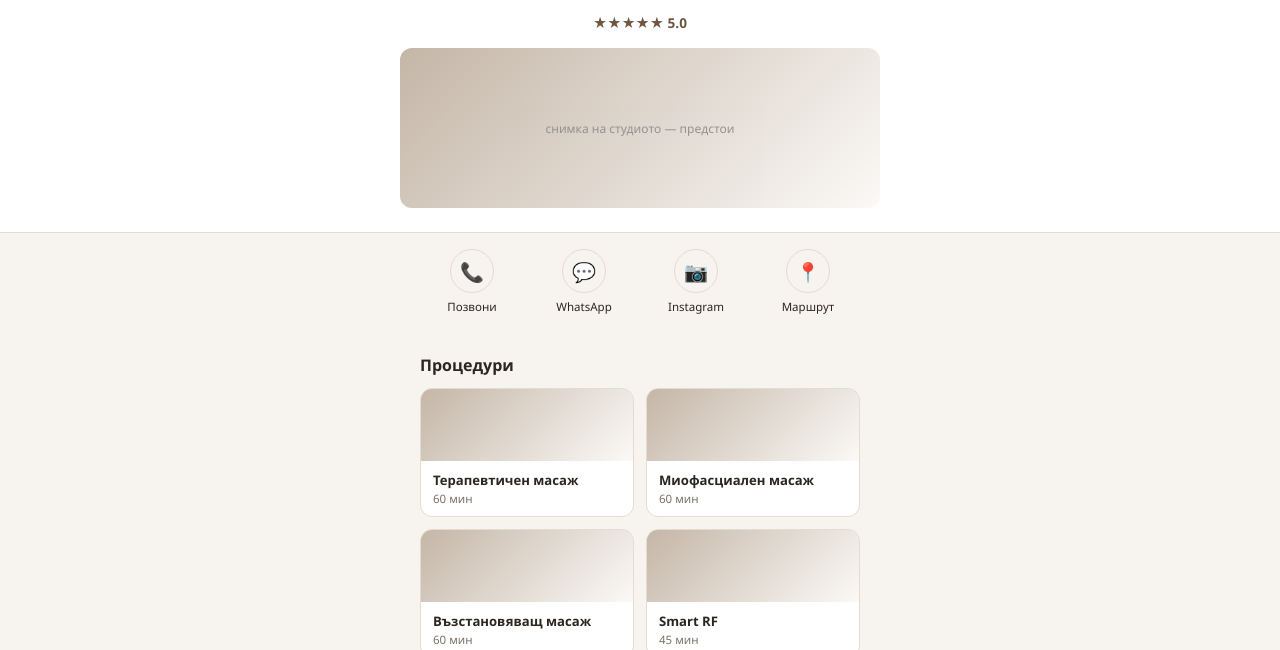
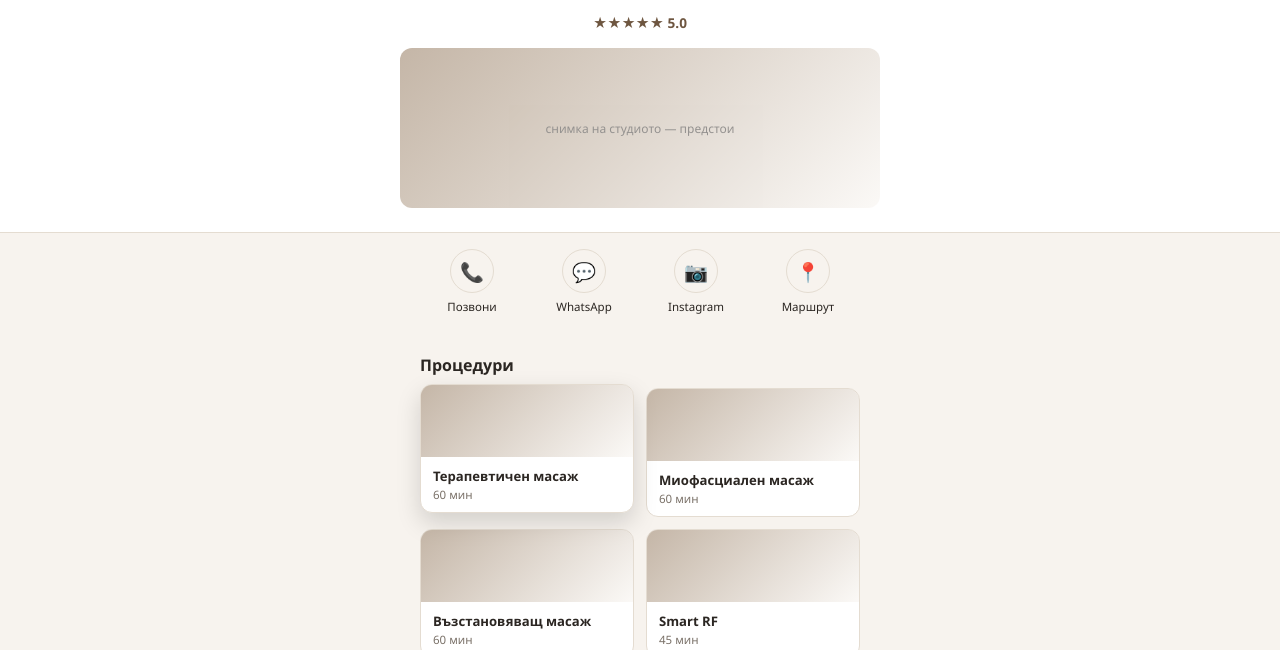
Before and after one commit to rostislavruslanov11-cell/bta, a plain HTML site: page public/index.html in a window 1280 px wide. In both pictures the pointer is over the link 527 px from the left and 602 px from the top of the page. Shown: the part 150-800 px from the top of the page. Drawn offline with Linux system fonts and the light colour scheme.

Commit message:
Add hover lift effect to procedure cards

```diff
--- a/public/style.css
+++ b/public/style.css
@@ -182,6 +182,12 @@ button:disabled { opacity: 0.6; cursor: default; }
   border-radius: 12px;
   overflow: hidden;
   display: block;
+  transition: transform 0.18s ease, box-shadow 0.18s ease;
+}
+.procedure-grid a:hover,
+.procedure-grid a:focus-visible {
+  transform: translateY(-4px);
+  box-shadow: 0 10px 24px rgba(0,0,0,0.15);
 }
 .procedure-grid .thumb {
   height: 72px;
```
